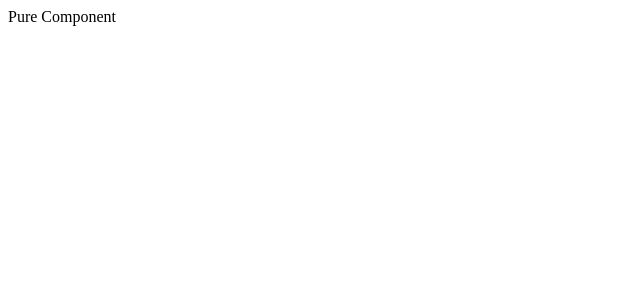
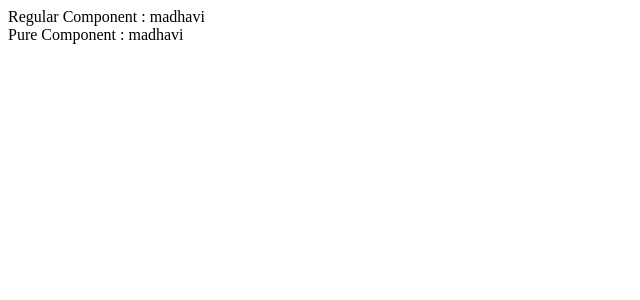
Before and after one commit to madhavi-anneboina/myapp, a React (Create React App) app: page / in a window 1280 px wide. Shown: the top 300 px of the page, without its empty margins (0-640 px from the left). Built offline with nearby package versions, Linux system fonts and the light colour scheme.

Commit message:
added pure components

```diff
--- a/src/App.js
+++ b/src/App.js
@@ -19,6 +19,7 @@ import LifecycleB from './components/LifecycleB';
 import FragementDemo from './components/FragementDemo';
 import Table from './components/Table';
 import PureComp from './components/PureComp';
+import ParentComp from './components/ParentComp';
 
 
 
@@ -54,7 +55,8 @@ function App() {
        {/* <LifecycleA /> */}
        {/* <FragementDemo /> */}
        {/* <Table /> */}
-       <PureComp/>
+       {/* <PureComp/> */}
+       <ParentComp />
 
     </div>
   );
--- /dev/null
+++ b/src/components/ParentComp.js
@@ -0,0 +1,30 @@
+import React, { Component } from 'react'
+import RegularComp from './RegularComp'
+import PureComp from './PureComp'
+
+ class ParentComp extends Component {
+    constructor(){
+        super()
+        this.state= {
+            name : "madhavi"
+        }
+    }
+    componentDidMount(){
+        setInterval(()=> {
+            this.setState({
+                name:"madhavi"
+            })
+        },2000)
+    }
+
+  render() {
+    return (
+      <div>
+        <RegularComp name={this.state.name} />
+        <PureComp  name={this.state.name}/>
+      </div>
+    )
+  }
+}
+
+export default ParentComp
--- a/src/components/PureComp.js
+++ b/src/components/PureComp.js
@@ -4,7 +4,7 @@ class PureComp extends PureComponent {
   render() {
     return (
       <div>
-         Pure Component
+         Pure Component : {this.props.name}
       </div>
     )
   }
--- /dev/null
+++ b/src/components/RegularComp.js
@@ -0,0 +1,13 @@
+import React, { Component } from 'react'
+
+ class RegularComp extends Component {
+  render() {
+    return (
+      <div>
+         Regular Component : {this.props.name}
+      </div>
+    )
+  }
+}
+
+export default RegularComp
```
